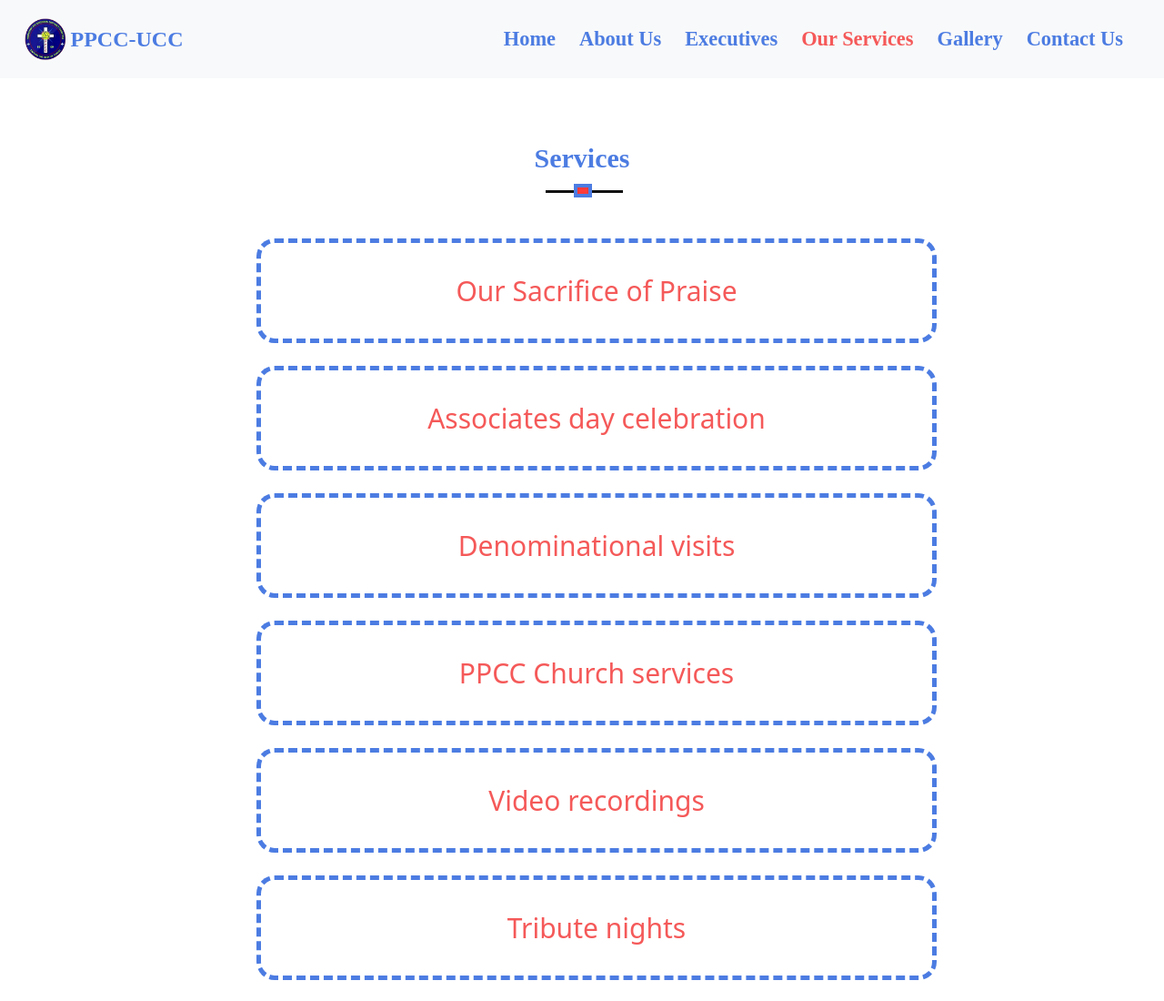
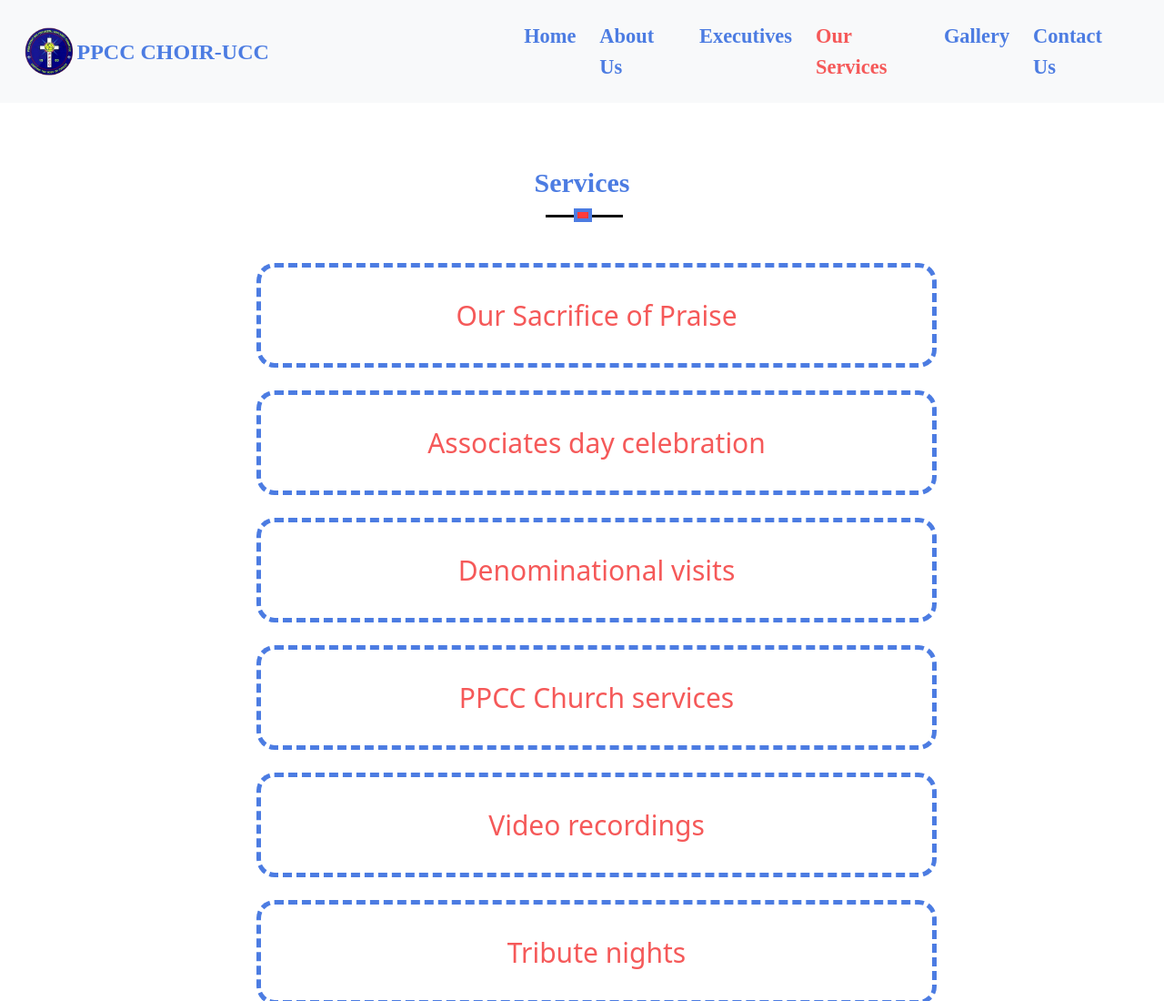
Before and after one commit to Romezi/PPCCCHOIR_UCC, a plain HTML site: page PPCC-UCC/services.html in a window 1280 px wide. Shown: the top 1100 px of the page at 91% size. Drawn offline with nearby package versions, Linux system fonts and the light colour scheme; a web font is replaced by a local one.

Commit message:
Update services.html

```diff
--- a/PPCC-UCC/services.html
+++ b/PPCC-UCC/services.html
@@ -20,7 +20,7 @@
       <div class="container-fluid">
         <a class="navbar-brand" href="index.html">
             <img src="img/logo.png" alt="" id="ppccLogo">
-            <span class="ppccWord">PPCC-UCC</span>
+            <span class="ppccWord">PPCC CHOIR-UCC</span>
         </a>
     <button class="navbar-toggler" type="button" data-bs-toggle="collapse" data-bs-target="#navbarNav" aria-controls="navbarNav" aria-expanded="false" aria-label="Toggle navigation">
       <span class="navbar-toggler-icon"></span>
```
